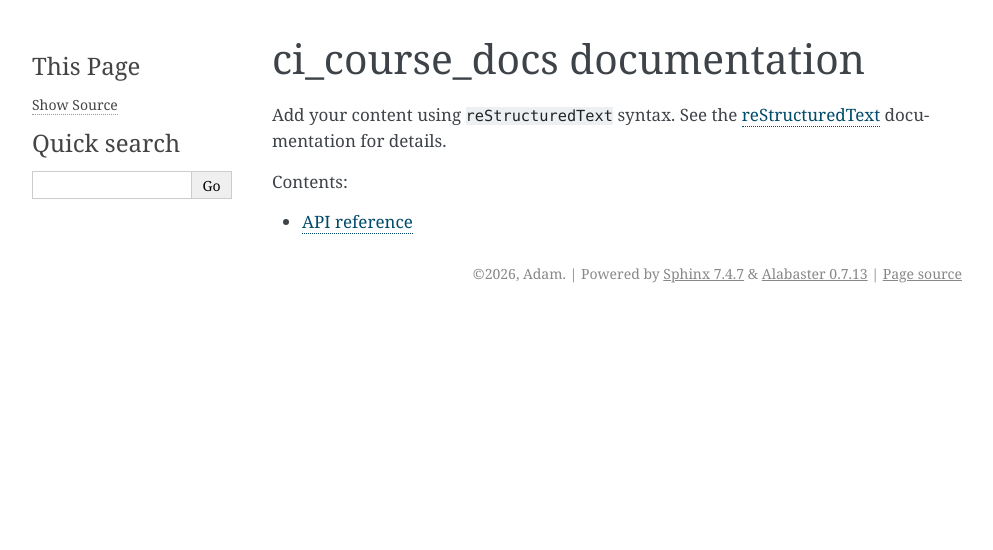
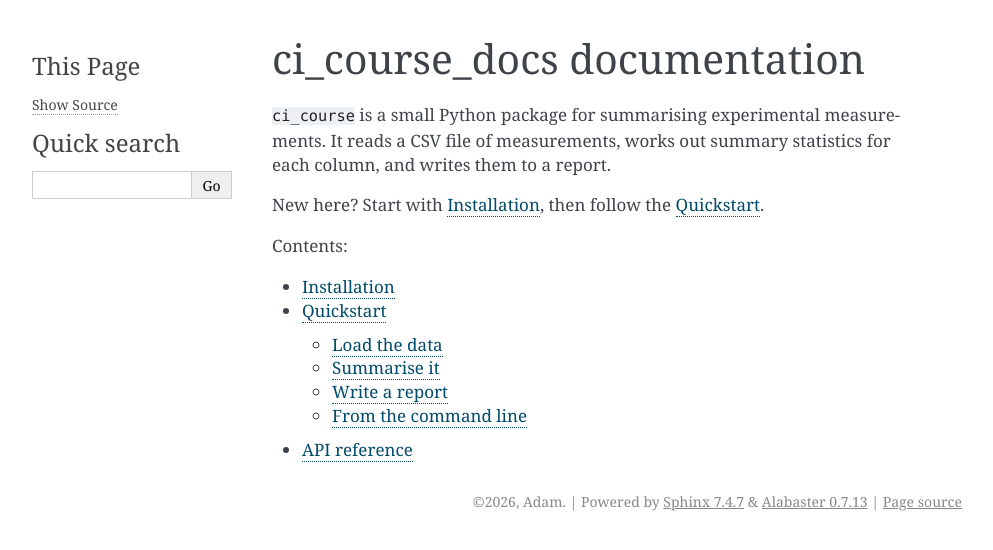
Before and after one commit to adam-g42/ci_course, a Sphinx documentation site: the page built from docs/index.rst, in a window 1280 px wide. Shown: the top 550 px of the page, without its empty margins (148-1141 px from the left). Built offline with Sphinx 7.4.7, drawn with Linux system fonts in a browser that asks for light colours.

Commit message:
Add install and quickstart pages

```diff
--- a/docs/index.rst
+++ b/docs/index.rst
@@ -6,13 +6,17 @@
 ci_course_docs documentation
 ============================
 
-Add your content using ``reStructuredText`` syntax. See the
-`reStructuredText <https://www.sphinx-doc.org/en/master/usage/restructuredtext/index.html>`_
-documentation for details.
+``ci_course`` is a small Python package for summarising experimental
+measurements. It reads a CSV file of measurements, works out summary
+statistics for each column, and writes them to a report.
+
+New here? Start with :doc:`install`, then follow the :doc:`quickstart`.
 
 
 .. toctree::
    :maxdepth: 2
    :caption: Contents:
 
+   install
+   quickstart
    reference
--- /dev/null
+++ b/docs/quickstart.rst
@@ -0,0 +1,54 @@
+Quickstart
+==========
+
+This example loads the sample data that comes with the package, summarises
+each column, and writes a report.
+
+Load the data
+-------------
+
+.. code-block:: python
+
+   import ci_course
+
+   data = ci_course.load_measurements()
+
+``data`` is a dictionary mapping each column name (``temperature_c`` and
+``mass_g``) to an array of values. Missing values are ``nan``. To load your
+own CSV file instead, pass its path: ``ci_course.load_measurements("my_data.csv")``.
+
+Summarise it
+------------
+
+.. code-block:: python
+
+   summaries = ci_course.summarise_all(data)
+   print(summaries["temperature_c"])
+
+Each summary gives the number of values present, and their mean, standard
+deviation, minimum and maximum. Missing values are ignored.
+
+Write a report
+--------------
+
+.. code-block:: python
+
+   ci_course.write_report(summaries, "report.txt")
+
+``report.txt`` then contains:
+
+.. code-block:: text
+
+   Measurement summary
+   ===================
+   temperature_c: n=7 mean=20.871 sd=0.862 min=19.800 max=22.300
+   mass_g: n=7 mean=1.443 sd=0.050 min=1.380 max=1.510
+
+From the command line
+---------------------
+
+The same summary is available without writing any Python:
+
+.. code-block:: bash
+
+   ci-course
```
Also changed, not shown: docs/install.rst (added, +30 -0 lines).
